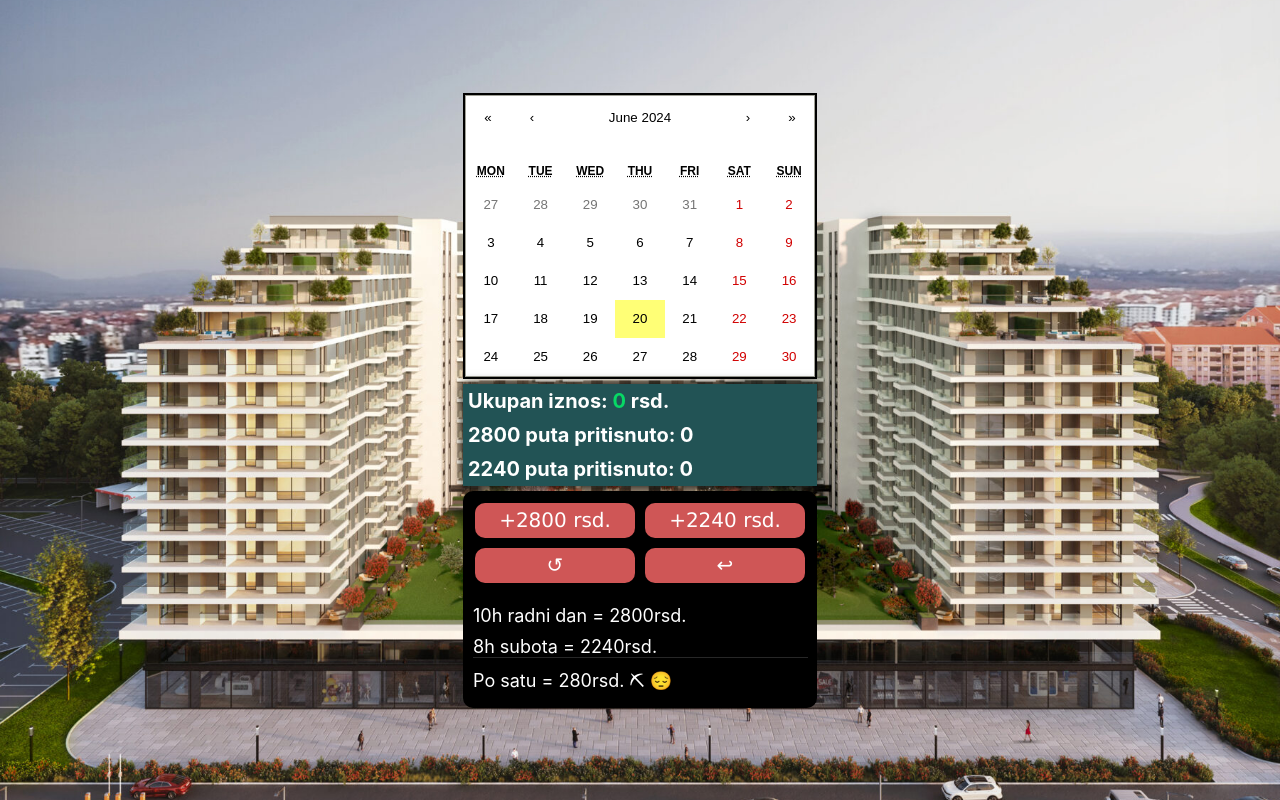
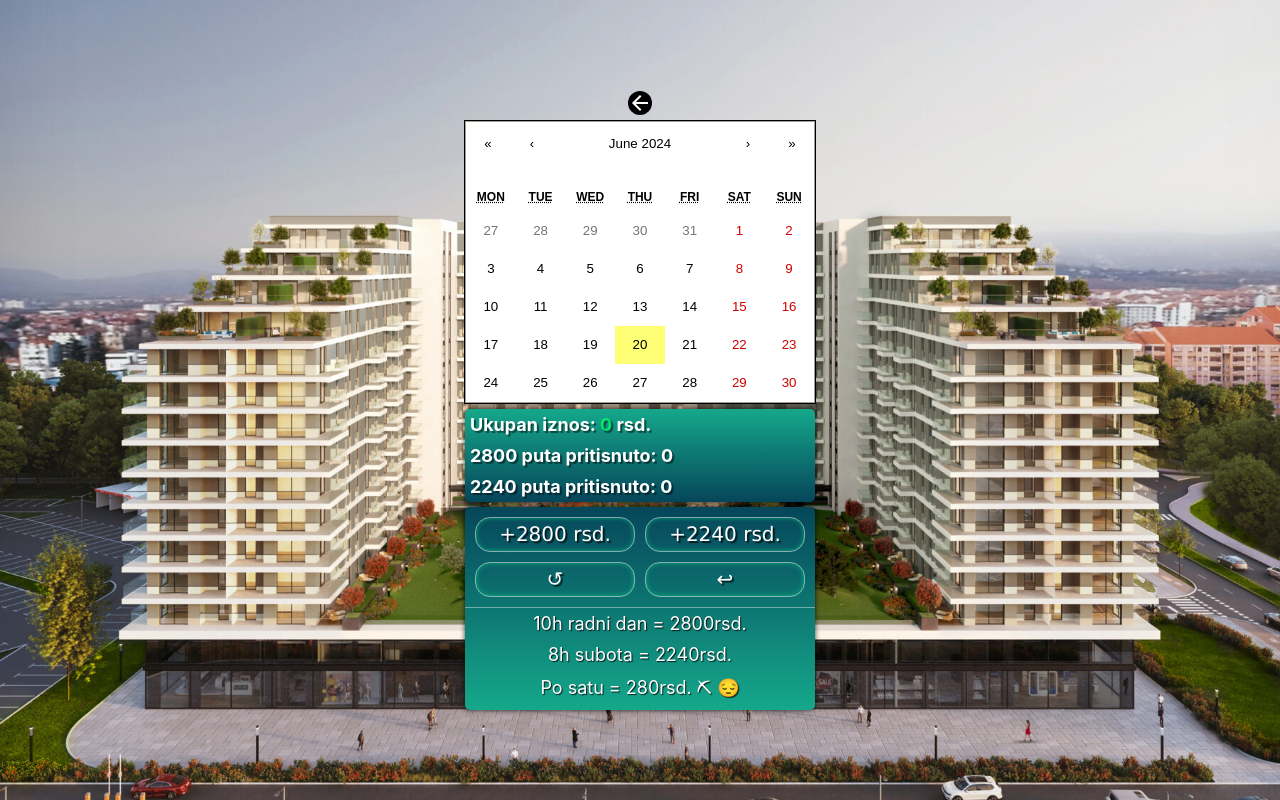
Before and after one commit to Nortagg/work-key-paycheck, a React (Create React App) app: page /paycheck in a window 1280 px wide. Built offline with nearby package versions, Linux system fonts and the light colour scheme.

Commit message:
new styles for paycheck added back link

```diff
--- a/src/flors/flor.styles.scss
+++ b/src/flors/flor.styles.scss
@@ -19,9 +19,9 @@
     width: 80px;
     height: 60px;
     border-radius: 0.1rem 1rem 0 0;
-    background-color: rgb(109, 100, 100);
-    border: 2px solid black;
-    box-shadow: 0px 0px 20px black;
+    background-color: rgba(255, 251, 0, 0.9);
+    border: 1px solid black;
+    box-shadow: 0px 0px 10px black;
     transform: rotate(5deg);
     font-size: 20px;
     transition: 0.5s;
@@ -77,10 +77,9 @@
   }
 }
 .Links {
-  color: white;
   text-decoration: none;
   &:hover {
-    color: gray;
+    color: rgb(110, 1, 1);
     transition: 0.3s;
   }
 }
--- a/src/paycheck/paycheck.component.js
+++ b/src/paycheck/paycheck.component.js
@@ -1,6 +1,8 @@
 import "./paycheck.styles.scss";
 import Calendar from "react-calendar";
 import "react-calendar/dist/Calendar.css";
+import { IoMdArrowBack } from "react-icons/io";
+import { Link } from "react-router-dom";
 import { useState } from "react";
 
 const PayCheck = () => {
@@ -50,10 +52,13 @@ const PayCheck = () => {
 
   return (
     <div className="main-paycheck">
+      <Link className="link-paycheck" to={"/"}>
+        <IoMdArrowBack />
+      </Link>
       <div className="calendar">
         <Calendar />
       </div>
-      <div className="resoults">
+      <div className="results">
         <h1>
           Ukupan iznos: <span className="rsd">{sum}</span> rsd. {emoji}
         </h1>
--- a/src/paycheck/paycheck.styles.scss
+++ b/src/paycheck/paycheck.styles.scss
@@ -6,29 +6,45 @@
   height: 100vh;
   gap: 5px;
 }
+.link-paycheck {
+  display: flex;
+  justify-content: center;
+  align-items: center;
+  background-color: black;
+  border-radius: 100%;
+  font-size: 24px;
+  color: white;
+  transition: 0.5s;
+  &:hover {
+    color: gray;
+  }
+}
 .calendar {
   display: flex;
   justify-content: center;
   align-items: center;
-  border: 2px solid rgb(0, 0, 0);
+  border: 1px solid rgb(0, 0, 0);
 }
-.resoults {
+.results {
   display: flex;
-  justify-content: start;
-  align-items: start;
+  justify-content: flex-start;
+  align-items: flex-start;
   flex-direction: column;
-  width: 100%;
-  background-color: rgb(34, 83, 85);
-  box-shadow: 0px 0px 10px black;
+  width: 350px;
+  background-color: #f4d03f;
+  background-image: linear-gradient(0deg, #06465a 0%, #15a88b 100%);
+  box-shadow: 0px 0px 5px rgba(0, 0, 0, 0.8);
+  border-radius: 5px;
 
   .rsd {
     color: rgba(0, 255, 106, 0.774);
   }
   h1,
   h2 {
-    font-size: 20px;
+    font-size: 18px;
     margin: 5px;
     color: white;
+    text-shadow: 2px 2px 1px rgba(0, 0, 0, 0.5);
   }
 }
 
@@ -37,33 +53,37 @@
   justify-content: center;
   align-items: center;
   flex-direction: column;
+  background-color: #f4d03f;
+  background-image: linear-gradient(180deg, #06465a 0%, #15a88b 100%);
+  border-radius: 5px;
+  box-shadow: 0px 0px 5px rgba(0, 0, 0, 0.8);
 }
 .calculator {
   display: grid;
   grid-template-columns: auto auto;
   justify-content: center;
   align-items: center;
-  background-color: rgb(0, 0, 0);
-  border: 2px solid black;
+  border-bottom: 1px solid rgba(255, 255, 255, 0.4);
   padding: 10px;
   gap: 10px;
-  border-radius: 10px 10px 0 0;
+
   button {
     display: flex;
     justify-content: center;
     align-items: center;
     width: 160px;
-    border-radius: 10px;
+    border-radius: 15px;
     height: 35px;
     font-size: 20px;
     color: rgb(255, 255, 255);
     font-family: Verdana, Geneva, Tahoma, sans-serif;
-    background-color: rgb(207, 86, 86);
-    border: 0px;
-    box-shadow: 0px 0px 0px rgb(0, 250, 75);
+    text-shadow: 2px 2px 1px rgba(0, 0, 0, 0.7);
+    background-color: transparent;
+    border: 1px solid rgba(255, 255, 255, 0.5);
+    box-shadow: inset 0px 0px 5px rgba(0, 250, 146, 0.5);
     transition: 0.1s;
     &:active {
-      border: 2px red solid;
+      border: 1px red solid;
     }
   }
 }
@@ -71,29 +91,22 @@
   display: flex;
   flex-direction: column;
   width: 100%;
-  background-color: rgb(0, 0, 0);
-  justify-content: flex-start;
-  align-items: flex-start;
+  justify-content: center;
+  align-items: center;
   color: white;
   font-size: 18px;
-  border-radius: 0 0 10px 10px;
-
+  text-shadow: 1px 1px 1px rgba(0, 0, 0, 0.8);
   .radni-dan {
-    margin-top: 10px;
+    margin-top: 5px;
     margin-bottom: 5px;
-    padding-left: 10px;
   }
 
   .subota {
     margin-top: 5px;
     margin-bottom: 5px;
-    margin-left: 10px;
-    width: 335px;
-    border-bottom: 1px rgba(128, 128, 128, 0.3) solid;
   }
   .ukupna-satnica {
     margin-top: 5px;
-    margin-bottom: 10px;
-    padding-left: 10px;
+    margin-bottom: 5px;
   }
 }
```
